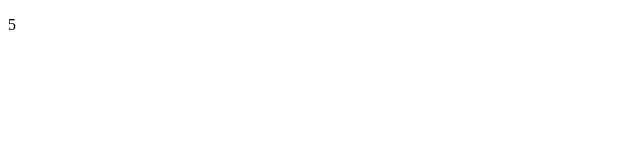
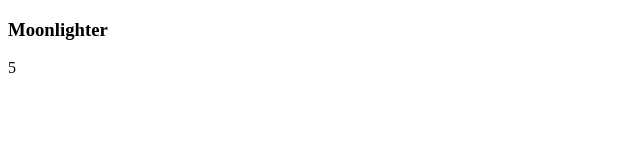
Before and after one commit to HacklightMoon/moonlighter, a website: page client/index.html in a window 1280 px wide. Shown: the whole page, without its empty margins (0-640 px from the left). Drawn offline with nearby package versions, Linux system fonts and the light colour scheme.

Commit message:
add favicon

```diff
--- a/client/index.html
+++ b/client/index.html
@@ -2,11 +2,13 @@
 <html ng-app>
 <head lang="en">
     <meta charset="UTF-8">
-    <title>Angular</title>
+    <title>Moonlighter</title>
     <script src="https://ajax.googleapis.com/ajax/libs/angularjs/1.2.18/angular.min.js"></script>
 
 </head>
 <body>
+ <div class='upLeftTitle'>
+  <h3>Moonlighter</h3>
  <p>{{2+3}}</p>
 
 </body>
```
Also changed, not shown: client/img/favicon.ico (added).
